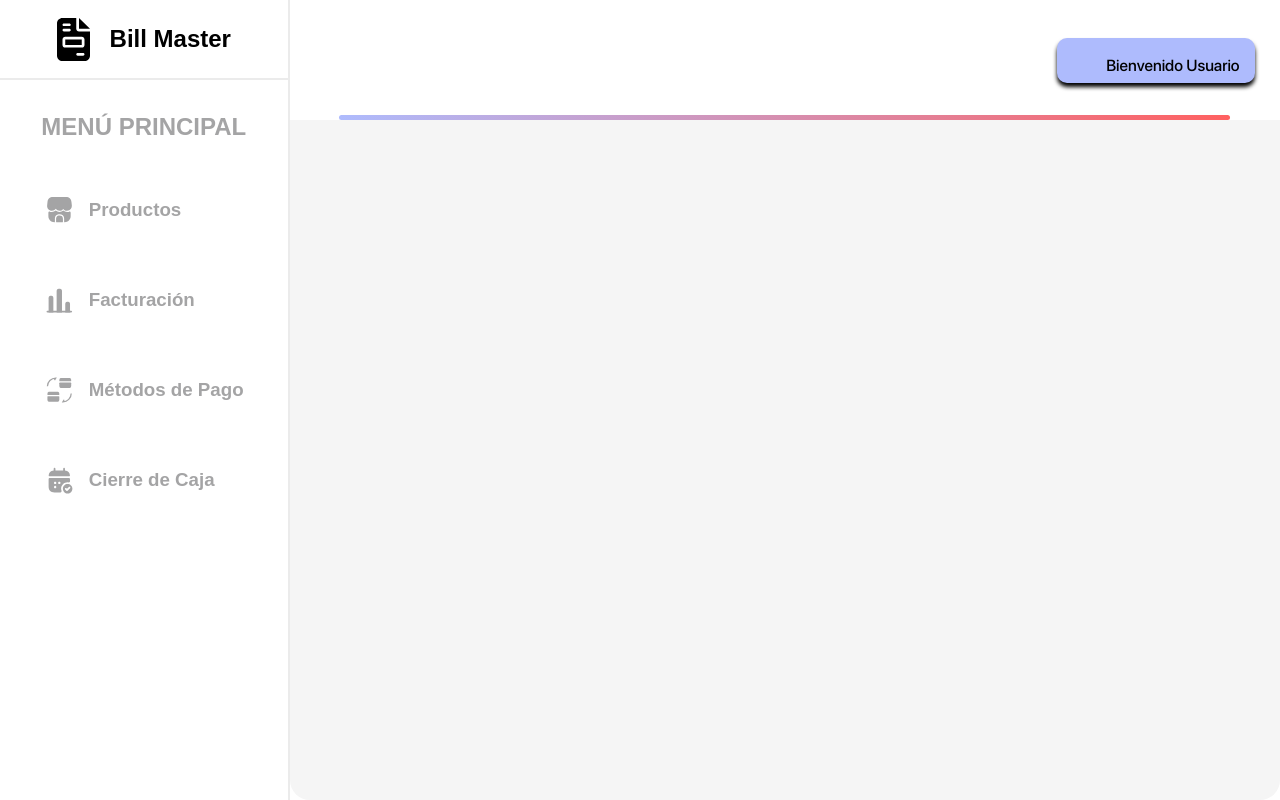
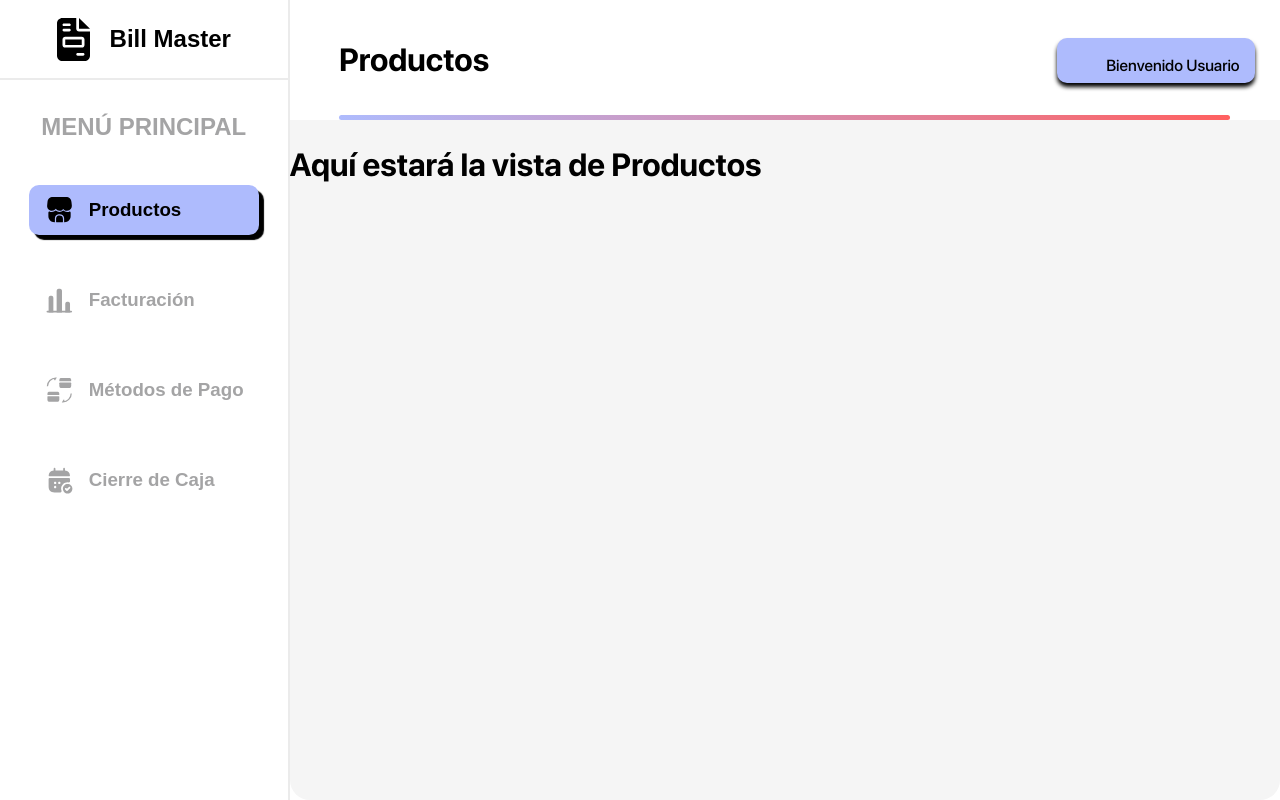
Before and after one commit to Luisrome01/BillMasterVue, a Vue app: page /main in a window 1280 px wide. Built offline with nearby package versions, Linux system fonts and the light colour scheme.

Commit message:
Agregar vista por defecto

```diff
--- a/src/components/navBar/navBar.vue
+++ b/src/components/navBar/navBar.vue
@@ -8,7 +8,6 @@
             <h2 style="color: #A4A4A5;">MENÚ PRINCIPAL</h2>
             <div class="nav-link" @click="setComponenteActivo('Productos')" :style="getStyle('Productos')"
                 @mouseenter="handleMouseEnter('Productos')" @mouseleave="handleMouseLeave('Productos')">
-                <!-- SVG y Texto para Productos aquí -->
                 <svg width="24" height="23" viewBox="0 0 24 23" fill="none" xmlns="http://www.w3.org/2000/svg"
                     class="nav-link-img">
                     <path
@@ -26,7 +25,6 @@
             </div>
             <div class="nav-link" @click="setComponenteActivo('Facturación')" :style="getStyle('Facturación')"
                 @mouseenter="handleMouseEnter('Facturación')" @mouseleave="handleMouseLeave('Facturación')">
-                <!-- SVG y Texto para Productos aquí -->
                 <svg width="24" height="23" viewBox="0 0 24 23" fill="none" xmlns="http://www.w3.org/2000/svg"
                     class="nav-link-img">
                     <path
@@ -143,7 +141,7 @@ export default {
             handleMouseEnter,
             handleMouseLeave,
             getStyle,
-            setComponenteActivo // Aquí solo necesitas una definición del método
+            setComponenteActivo
         };
     }
 };
--- a/src/views/MainView.vue
+++ b/src/views/MainView.vue
@@ -16,7 +16,6 @@
                     </div>
                 </div>
                 <div class="FactContentBottom">
-                    <!-- Utiliza un componente dinámico que cambie según el componente activo -->
                     <component :is="componenteActivoComponente"></component>
                 </div>
             </div>
@@ -26,7 +25,6 @@
 
 <script>
 import NavBar from '../components/navBar/navBar.vue';
-// Importa los componentes de las diferentes vistas
 import Facturacion from "../components/navBar/views/Facturacion.vue";
 import Productos from "../components/navBar/views/Productos.vue";
 import MetodoPago from '../components/navBar/views/MetodoPago.vue';
@@ -35,7 +33,6 @@ import CierreCaja from '../components/navBar/views/CierreCaja.vue';
 export default {
     components: {
         NavBar,
-        // Registra los componentes de las diferentes vistas
         Facturacion,
         Productos,
         MetodoPago,
@@ -43,33 +40,30 @@ export default {
     },
     data() {
         return {
-            componenteActivo: '', // Inicializa componenteActivo
+            componenteActivo: 'Productos',
         };
     },
     computed: {
-        // Calcula el nombre del componente activo basado en el valor de componenteActivo
         componenteActivoComponente() {
-            // Utiliza un mapeo para asociar el nombre del componente activo con su componente correspondiente
             const componentes = {
                 'Productos': Productos,
                 'Facturación': Facturacion,
                 'Métodos de Pago': MetodoPago,
                 'Cierre de Caja': CierreCaja
             };
-            // Retorna el componente correspondiente al componente activo actual
             return componentes[this.componenteActivo];
         }
     },
     methods: {
-        // Método para actualizar componenteActivo
         actualizarComponenteActivo(componente) {
             this.componenteActivo = componente;
         }
+    },
+    mounted() {
+        this.actualizarComponenteActivo('Productos');
     }
 };
 </script>
-
-
 
 <style>
 body {
```
